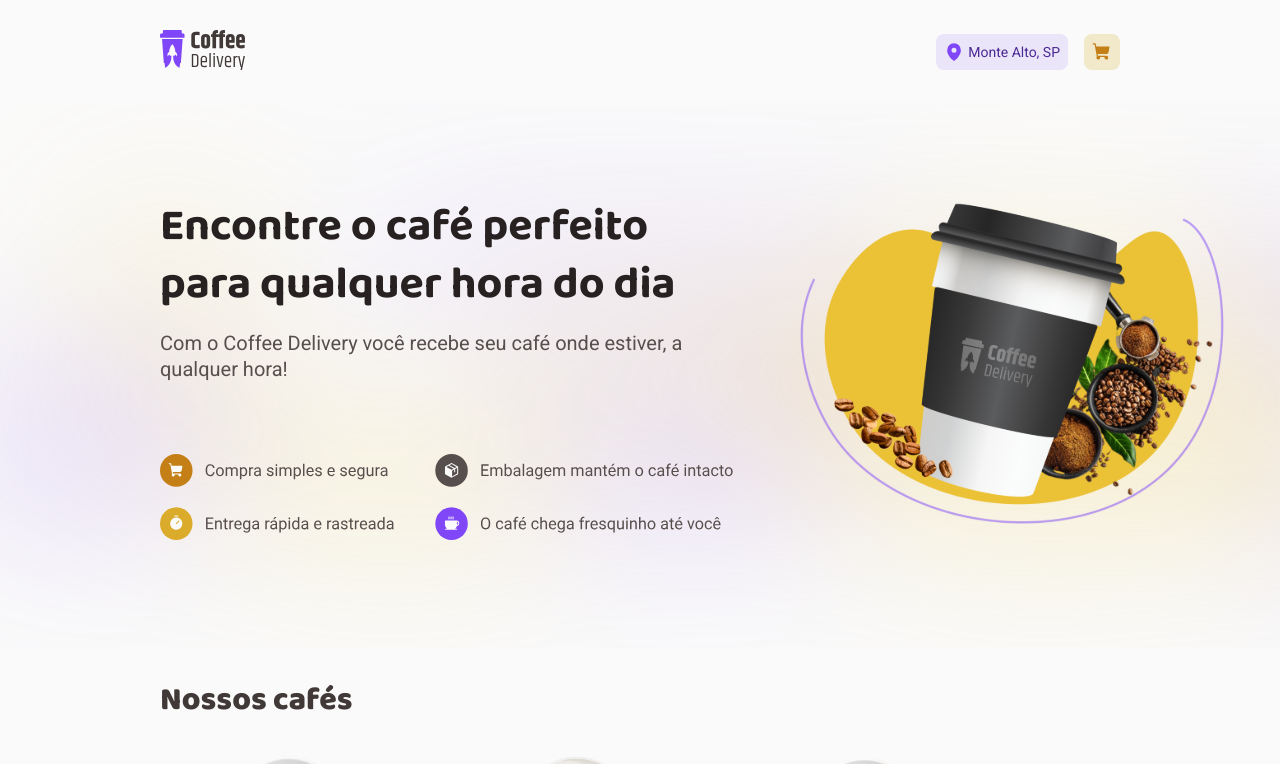
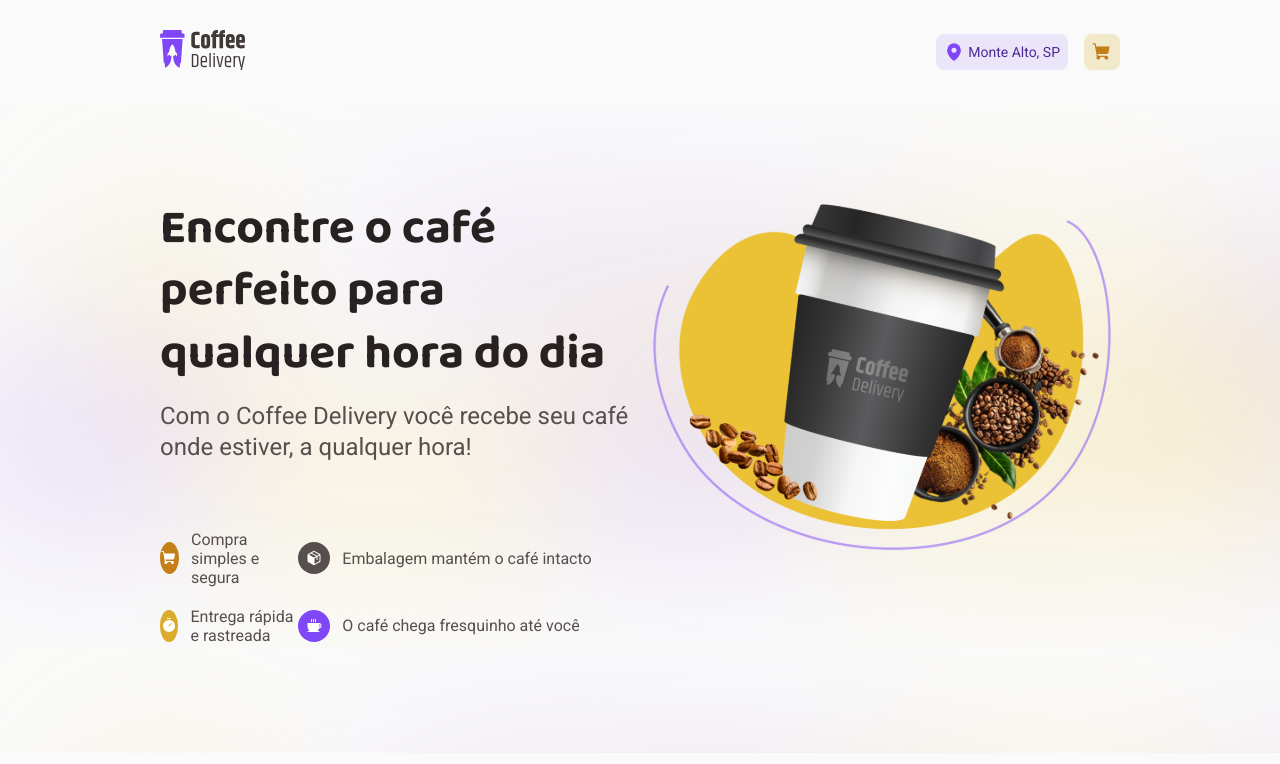
Before and after one commit to lucadboer/Coffee-Delivery, a React (Vite) app: page / in a window 1280 px wide. Shown: the top 764 px of the page. Built offline with nearby package versions, Linux system fonts and the light colour scheme.

Commit message:
up files

```diff
--- /dev/null
+++ b/src/components/InfoWithIcons/index.tsx
@@ -0,0 +1,17 @@
+import { InfoWithIconContainer, IconContainer } from './styles'
+import { ReactNode } from 'react'
+
+interface BenefitItemProps {
+  icon: ReactNode
+  text: string | ReactNode
+  iconBg: string
+}
+
+export function InfoWithIcon({ icon, text, iconBg }: BenefitItemProps) {
+  return (
+    <InfoWithIconContainer>
+      <IconContainer iconBg={iconBg}>{icon}</IconContainer>
+      {typeof text === 'string' ? <p>{text}</p> : text}
+    </InfoWithIconContainer>
+  )
+}
--- /dev/null
+++ b/src/components/InfoWithIcons/styles.ts
@@ -0,0 +1,22 @@
+import styled from 'styled-components'
+
+export const InfoWithIconContainer = styled.div`
+  display: flex;
+  align-items: center;
+  gap: 0.75rem;
+`
+
+interface IconsContainerProps {
+  iconBg: string
+}
+
+export const IconContainer = styled.div<IconsContainerProps>`
+  width: 2rem;
+  height: 2rem;
+  border-radius: 50%;
+  background: ${({ iconBg }) => iconBg};
+  color: ${({ theme }) => theme.white};
+  display: flex;
+  align-items: center;
+  justify-content: center;
+`
--- a/src/pages/Home/index.tsx
+++ b/src/pages/Home/index.tsx
@@ -1,22 +1,54 @@
 import cup from '../../assets/Cup.svg'
-import itemsDecoration from '../../assets/items.svg'
-import { CoffeesContainer, Containers, IntroContainer } from './styles'
+import {
+  BenefitsContainer,
+  CoffeesContainer,
+  Containers,
+  IntroContainer,
+  IntroText,
+} from './styles'
 import { coffees } from '../../data/coffeesData'
+import { useTheme } from 'styled-components'
 import { CoffeeCard } from './components/Coffee'
+import { ShoppingCart, Package, Timer, Coffee } from 'phosphor-react'
+import { InfoWithIcon } from '../../components/InfoWithIcons'
 
 export function Home() {
+  const colors = useTheme()
+
   return (
     <div>
       <IntroContainer>
         <section>
-          <div>
+          <IntroText>
             <h1>Encontre o café perfeito para qualquer hora do dia</h1>
             <p>
               Com o Coffee Delivery você recebe seu café onde estiver, a
               qualquer hora!
             </p>
-            <img src={itemsDecoration} alt="" />
-          </div>
+          </IntroText>
+
+          <BenefitsContainer>
+            <InfoWithIcon
+              iconBg={colors['yellow-dark']}
+              icon={<ShoppingCart weight="fill" />}
+              text="Compra simples e segura"
+            />
+            <InfoWithIcon
+              iconBg={colors['base-text']}
+              icon={<Package weight="fill" />}
+              text="Embalagem mantém o café intacto"
+            />
+            <InfoWithIcon
+              iconBg={colors.yellow}
+              icon={<Timer weight="fill" />}
+              text="Entrega rápida e rastreada"
+            />
+            <InfoWithIcon
+              iconBg={colors.purple}
+              icon={<Coffee weight="fill" />}
+              text="O café chega fresquinho até você"
+            />
+          </BenefitsContainer>
         </section>
         <img src={cup} alt="" />
       </IntroContainer>
--- a/src/pages/Home/styles.tsx
+++ b/src/pages/Home/styles.tsx
@@ -10,10 +10,10 @@
 
 export const IntroContainer = styled(Container)`
   background: url(${background});
-  gap: 3.5rem;
   padding: 5.875rem 10rem 6.75rem 10rem;
+`
 
-  div {
+export const IntroText = styled.div`
   display: flex;
   flex-direction: column;
   gap: 1rem;
@@ -21,25 +21,29 @@
     font-family: 'Baloo 2';
     line-height: 1.3;
     font-weight: bolder;
-      font-size: 2.8rem;
+    font-size: 3rem;
     color: ${(props) => props.theme['base-title']};
   }
 
   p {
     font-family: ${(props) => props.theme.text};
-      font-size: 1.25rem;
+    font-size: 1.5rem;
     color: ${(props) => props.theme['base-text']};
     line-height: 1.3;
   }
+`
 
-    img {
-      width: 36rem;
-      margin-top: 3.5rem;
-    }
-  }
-  img {
-    width: 27.5rem;
-  }
+export const BenefitsContainer = styled.div`
+  width: 100%;
+  display: grid;
+  grid-template-columns: 1fr 2.5fr;
+  row-gap: 1.25rem;
+  column-gap: -10rem;
+  margin-top: 4.125rem;
+  color: ${(props) => props.theme['base-text']};
+  font-family: 'Roboto';
+  font-size: 1rem;
+  font-weight: 500;
 `
 
 export const CoffeesContainer = styled(Container)`
```
Also changed, not shown: src/assets/Items.svg (deleted). Lines whose indentation alone changed are shown as unchanged.
